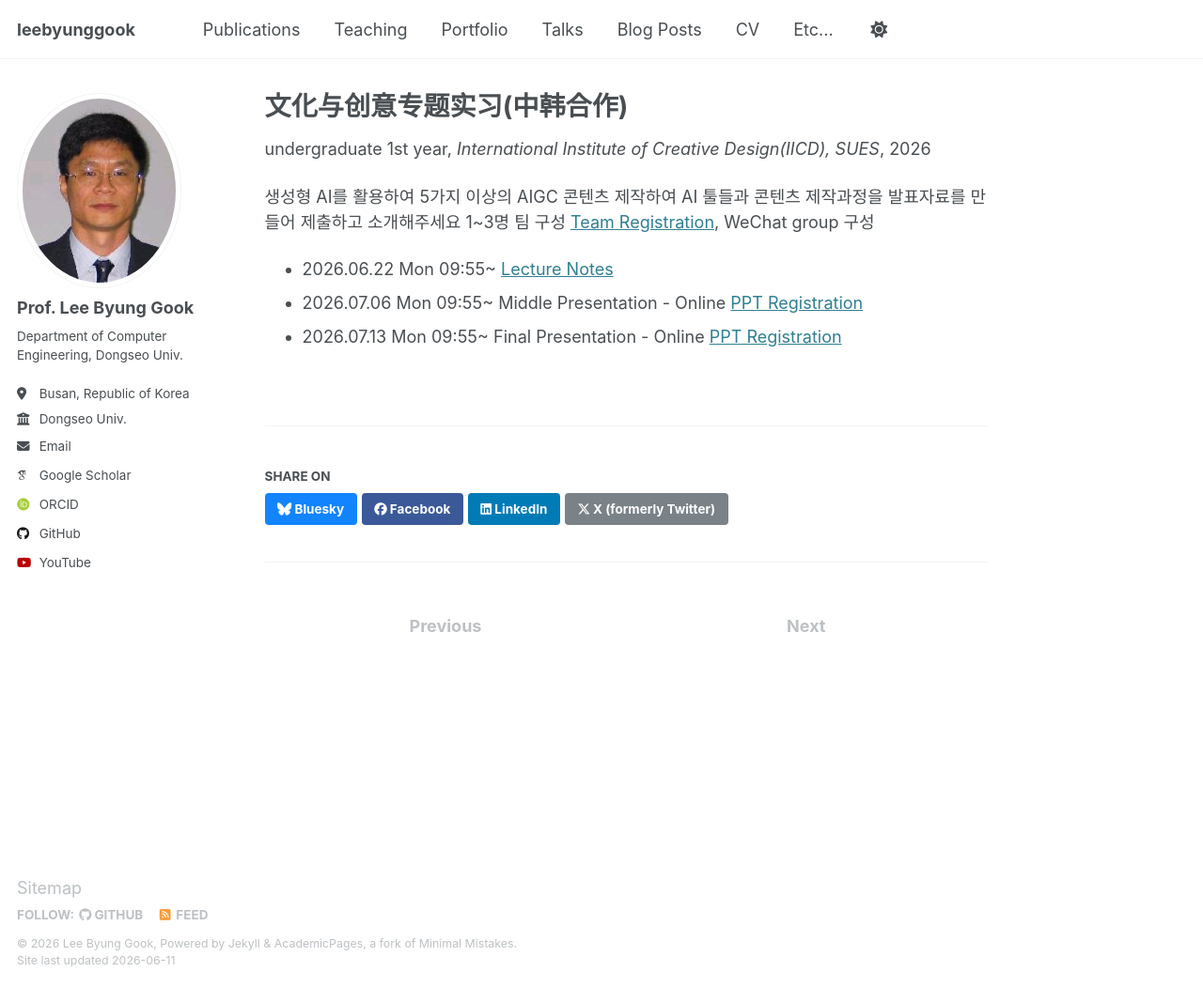
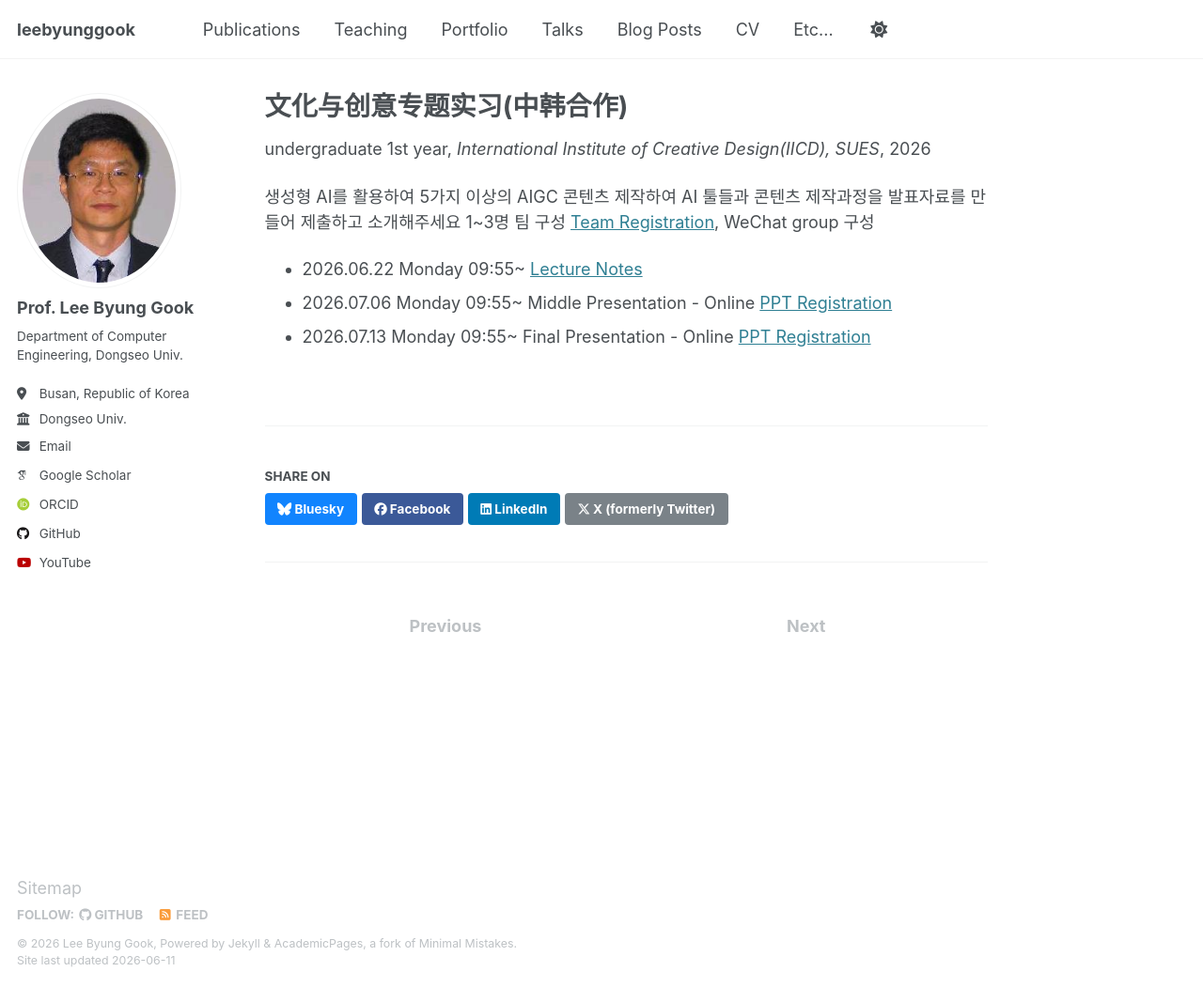
Before and after one commit to leebyunggook/leebyunggook.github.io, a Jekyll site: the page built from _teaching/2026-spring-teaching-8.md, in a window 1280 px wide and 1051 px high. Shown: the whole window at 94% size. Built offline with Jekyll 4.4.1, drawn with Linux system fonts in a browser that asks for light colours; some web fonts are replaced.

Commit message:
Update 2026-spring-teaching-8.md

```diff
--- a/_teaching/2026-spring-teaching-8.md
+++ b/_teaching/2026-spring-teaching-8.md
@@ -11,6 +11,6 @@ location: "Shanghai, China"
 생성형 AI를 활용하여 5가지 이상의 AIGC 콘텐츠 제작하여
 AI 툴들과 콘텐츠 제작과정을 발표자료를 만들어 제출하고 소개해주세요
 1~3명 팀 구성 [Team Registration](https://f.kdocs.cn/g/Ie1D8lFn/), WeChat group 구성
-* 2026.06.22 Mon 09:55~ [Lecture Notes](https://leebyunggook.github.io/)
-* 2026.07.06 Mon 09:55~ Middle Presentation - Online [PPT Registration](https://f.kdocs.cn/g/SieAWpVF/)
-* 2026.07.13 Mon 09:55~ Final Presentation - Online [PPT Registration](https://f.kdocs.cn/g/SieAWpVF/)
+* 2026.06.22 Monday 09:55~ [Lecture Notes](https://leebyunggook.github.io/)
+* 2026.07.06 Monday 09:55~ Middle Presentation - Online [PPT Registration](https://f.kdocs.cn/g/SieAWpVF/)
+* 2026.07.13 Monday 09:55~ Final Presentation - Online [PPT Registration](https://f.kdocs.cn/g/SieAWpVF/)
```
